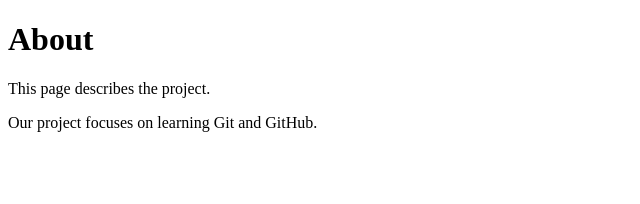
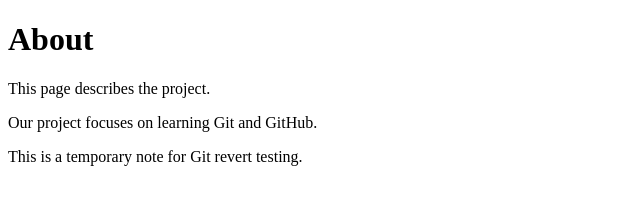
Before and after one commit to rishwireddyshetty/git-workflow-assignment, a plain HTML site: page about.html in a window 1280 px wide. Shown: the whole page, without its empty margins (0-640 px from the left). Drawn offline with Linux system fonts and the light colour scheme.

Commit message:
Add temporary note

```diff
--- a/about.html
+++ b/about.html
@@ -7,5 +7,6 @@
     <h1>About</h1>
     <p>This page describes the project.</p>
     <p>Our project focuses on learning Git and GitHub.</p>
+    <p>This is a temporary note for Git revert testing.</p>
 </body>
 </html>
```
